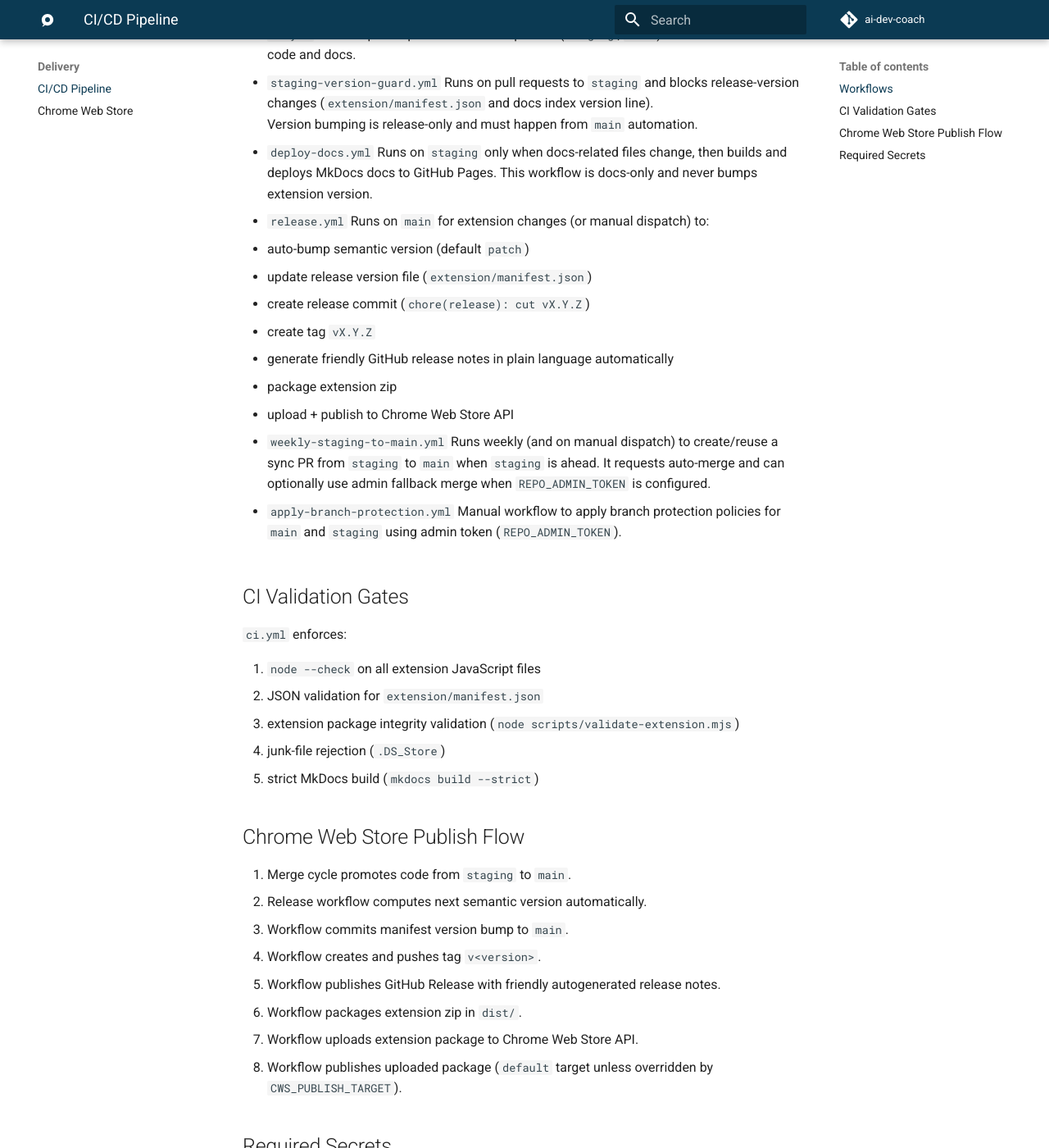
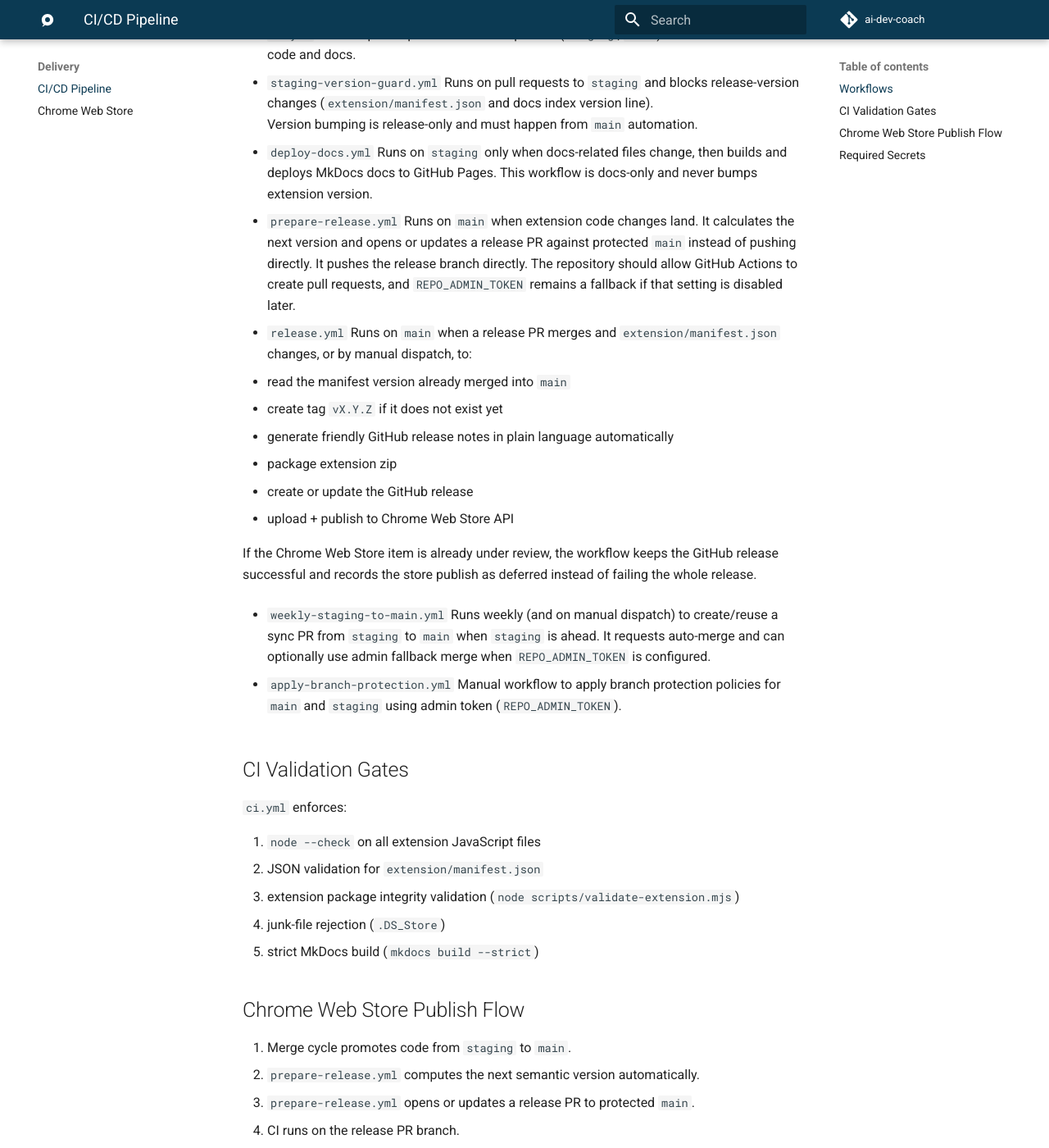
Before and after one commit to phamhungptithcm/ai-dev-coach, an MkDocs documentation site: the page built from docs/03-deployment/ci-cd.md, in a window 1280 px wide and 1400 px high, scrolled down 258 px. Shown: the whole window at 82% size. Built offline with MkDocs 1.6.1 and Material for MkDocs 9.7.7, drawn with Linux system fonts in a browser that asks for light colours; comment, search, counter and statistics services are not loaded; some of the changed text lies outside the part shown.

Commit message:
chore(ci): sync hardened workflows to staging

```diff
--- a/docs/03-deployment/ci-cd.md
+++ b/docs/03-deployment/ci-cd.md
@@ -13,15 +13,20 @@ Version bumping is release-only and must happen from `main` automation.
 Runs on `staging` only when docs-related files change, then builds and deploys MkDocs docs to GitHub Pages.
 This workflow is docs-only and never bumps extension version.
 
+- `prepare-release.yml`
+Runs on `main` when extension code changes land. It calculates the next version and opens or updates a release PR against protected `main` instead of pushing directly.
+It pushes the release branch directly. The repository should allow GitHub Actions to create pull requests, and `REPO_ADMIN_TOKEN` remains a fallback if that setting is disabled later.
+
 - `release.yml`
-Runs on `main` for extension changes (or manual dispatch) to:
-1. auto-bump semantic version (default `patch`)
-2. update release version file (`extension/manifest.json`)
-3. create release commit (`chore(release): cut vX.Y.Z`)
-4. create tag `vX.Y.Z`
-5. generate friendly GitHub release notes in plain language automatically
-6. package extension zip
-7. upload + publish to Chrome Web Store API
+Runs on `main` when a release PR merges and `extension/manifest.json` changes, or by manual dispatch, to:
+1. read the manifest version already merged into `main`
+2. create tag `vX.Y.Z` if it does not exist yet
+3. generate friendly GitHub release notes in plain language automatically
+4. package extension zip
+5. create or update the GitHub release
+6. upload + publish to Chrome Web Store API
+
+If the Chrome Web Store item is already under review, the workflow keeps the GitHub release successful and records the store publish as deferred instead of failing the whole release.
 
 - `weekly-staging-to-main.yml`
 Runs weekly (and on manual dispatch) to create/reuse a sync PR from `staging` to `main` when `staging` is ahead.
@@ -43,13 +48,14 @@ Manual workflow to apply branch protection policies for `main` and `staging` usi
 ## Chrome Web Store Publish Flow
 
 1. Merge cycle promotes code from `staging` to `main`.
-2. Release workflow computes next semantic version automatically.
-3. Workflow commits manifest version bump to `main`.
-4. Workflow creates and pushes tag `v<version>`.
-5. Workflow publishes GitHub Release with friendly autogenerated release notes.
-6. Workflow packages extension zip in `dist/`.
-7. Workflow uploads extension package to Chrome Web Store API.
-8. Workflow publishes uploaded package (`default` target unless overridden by `CWS_PUBLISH_TARGET`).
+2. `prepare-release.yml` computes the next semantic version automatically.
+3. `prepare-release.yml` opens or updates a release PR to protected `main`.
+4. CI runs on the release PR branch.
+5. After approval and merge, `release.yml` creates and pushes tag `v<version>`.
+6. `release.yml` publishes the GitHub Release with friendly autogenerated release notes.
+7. `release.yml` packages extension zip in `dist/`.
+8. `release.yml` uploads extension package to Chrome Web Store API.
+9. `release.yml` publishes uploaded package (`default` target unless overridden by `CWS_PUBLISH_TARGET`).
 
 ## Required Secrets
 
@@ -59,4 +65,4 @@ Manual workflow to apply branch protection policies for `main` and `staging` usi
 - `CWS_PUBLISHER_ID`
 - `CWS_EXTENSION_ID`
 - optional `CWS_PUBLISH_TARGET`
-- optional `REPO_ADMIN_TOKEN` (for branch-protection apply + weekly admin merge fallback)
+- optional `REPO_ADMIN_TOKEN` (recommended for release PR creation, branch-protection apply, and weekly admin merge fallback)
```
Also changed, not shown: README.md (+12 -12 lines), docs/07-project/changelog.md (+9 -0 lines), 6 other files.
